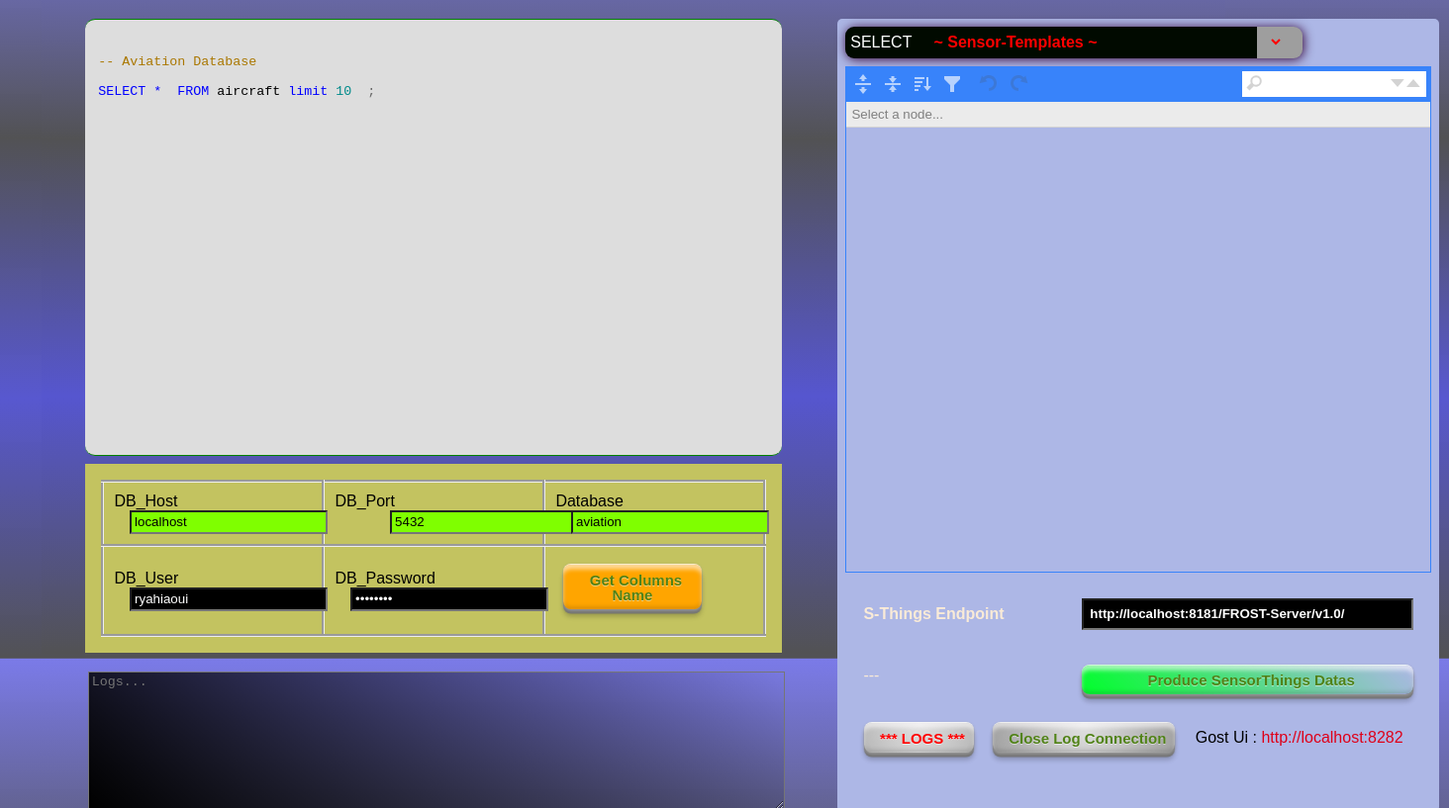
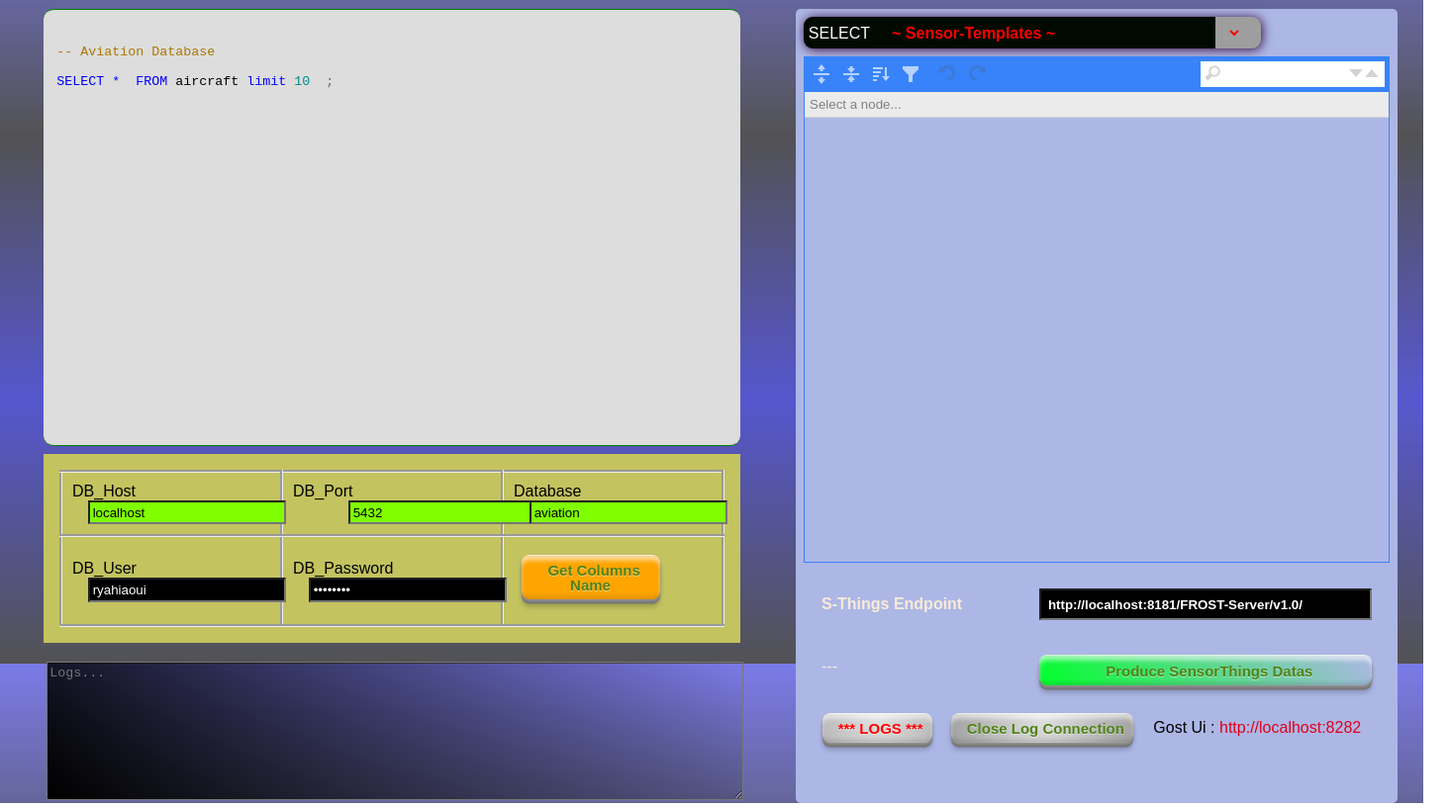
Before and after one commit to ecoinfo-ore/sensor-map, a plain HTML site: page sensor-map-ui/index.html in a window 1280 px wide. Shown: the part 129-946 px from the top of the page at 99% size, 1464 px wide, since content can reach past the window. Drawn offline with Linux system fonts and the light colour scheme; grey boxes are pictures that could not be loaded.

Commit message:
Update style.css

```diff
--- a/sensor-map-ui/css/style.css
+++ b/sensor-map-ui/css/style.css
@@ -28,9 +28,10 @@ h1 {
    /*height: 80%;*/
    font-family: Arial, sans-serif;
    line-height: 1.5;
-   margin: 0.3em auto;
-   padding: 0 1em;
-   max-width: 95% ;
+   /*margin: 0.3em auto;*/
+   margin: 0em 0em ;
+   padding: 0 0    ;
+   max-width: 100% ;
    /* background: #656fbf ;*/
    /* background: linear-gradient(#7979e8fc, #a3a1ac, #1414e8fc) ; */
    Background: linear-gradient(#7979e8fc, #525254, #5656cffc, #525254);
```
